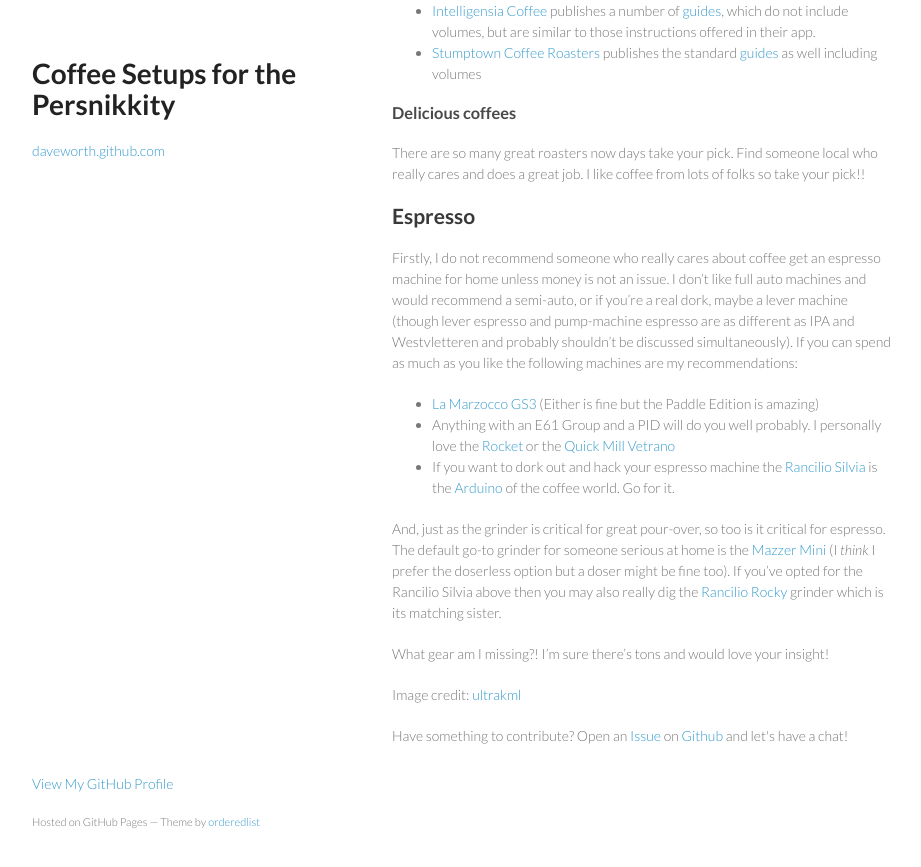
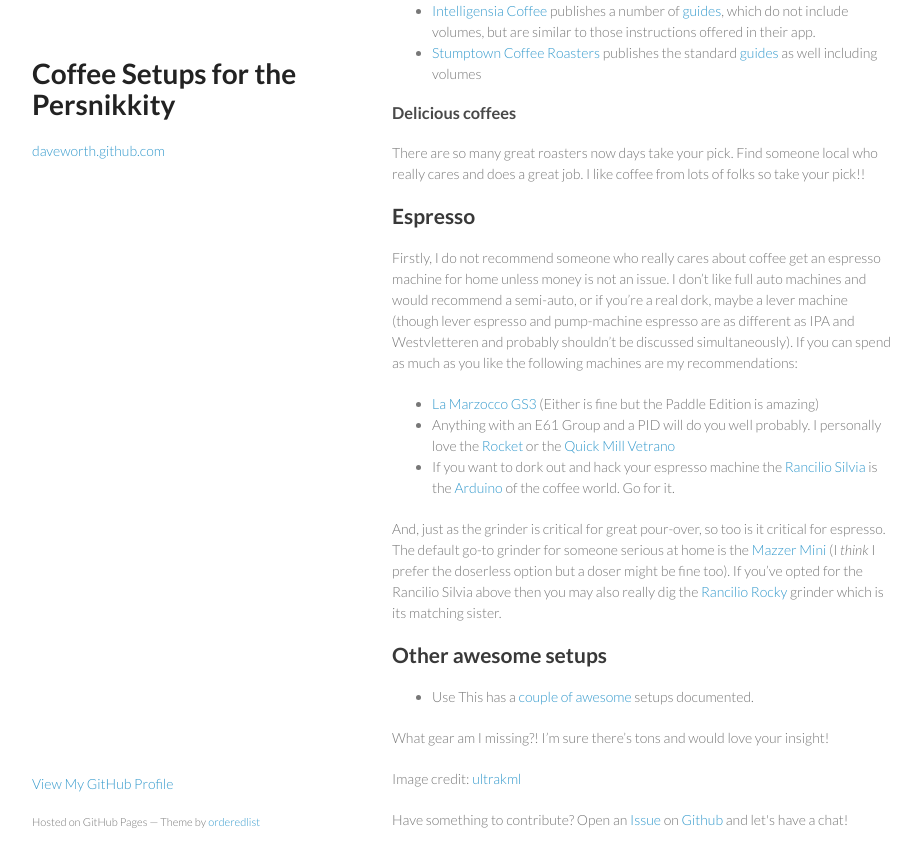
Before and after one commit to daveworth/daveworth.github.com, a Jekyll site: the page built from _posts/2012-12-25-coffee-setups-for-the-persnikkity.markdown, in a window 1280 px wide and 900 px high, scrolled down 2727 px. Shown: the top 867 px of the window, without its empty margins (178-1099 px from the left). Built offline with Jekyll 4.4.1, drawn with Linux system fonts in a browser that asks for light colours.

Commit message:
add UseThis.com setups link

```diff
--- a/_posts/2012-12-25-coffee-setups-for-the-persnikkity.markdown
+++ b/_posts/2012-12-25-coffee-setups-for-the-persnikkity.markdown
@@ -202,6 +202,11 @@
 [Rancilio Rocky](http://www.wholelattelove.com/Rancilio/rockyracilio.cfm)
 grinder which is its matching sister.
 
+## Other awesome setups
+
+* Use This has a [couple of awesome](http://usesthis.com/interviews/coffee/)
+  setups documented.
+
 What gear am I missing?!  I'm sure there's tons and would love your insight!
 
 Image credit: [ultrakml](http://www.flickr.com/photos/ultrakml/7660210834/)
```
